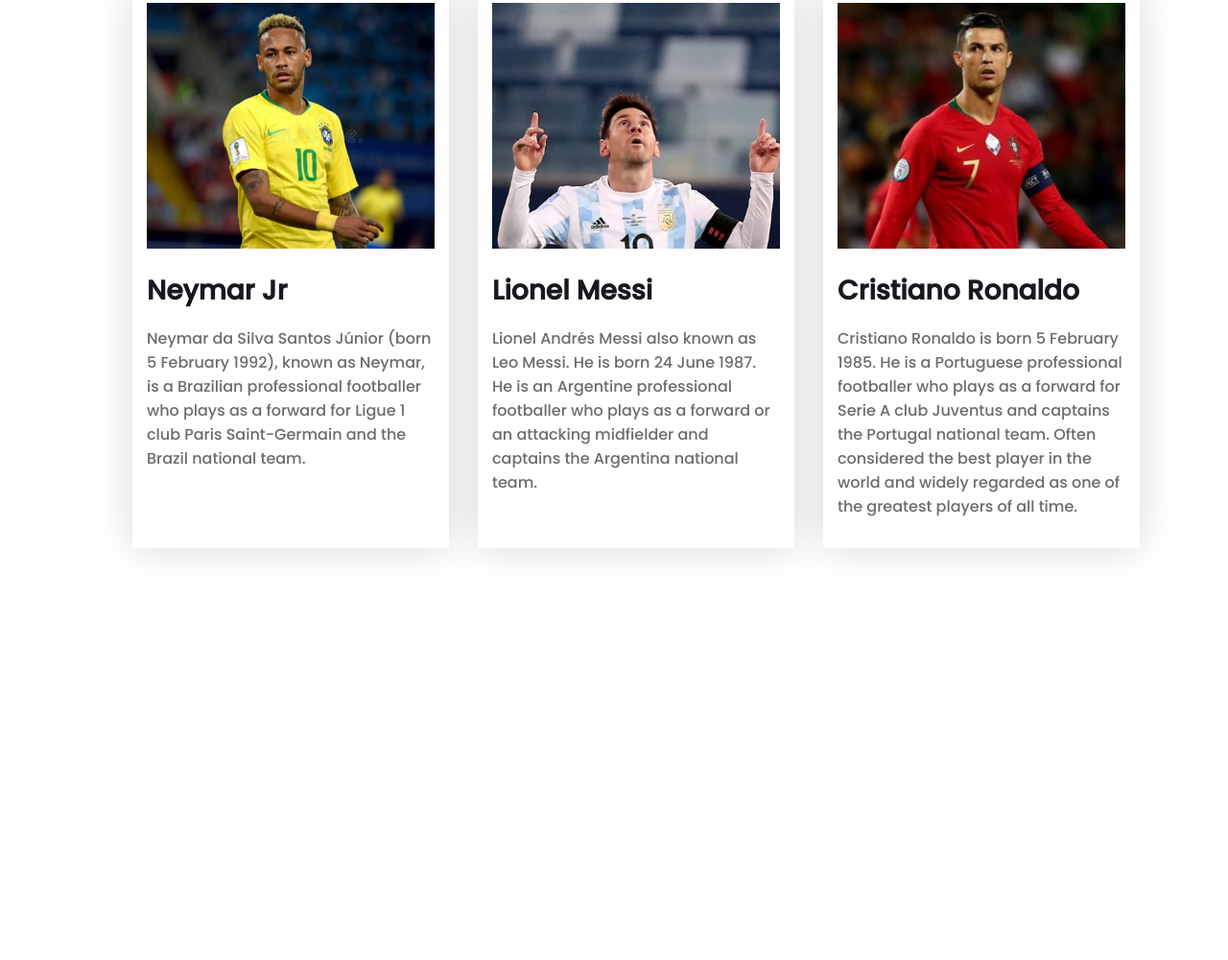
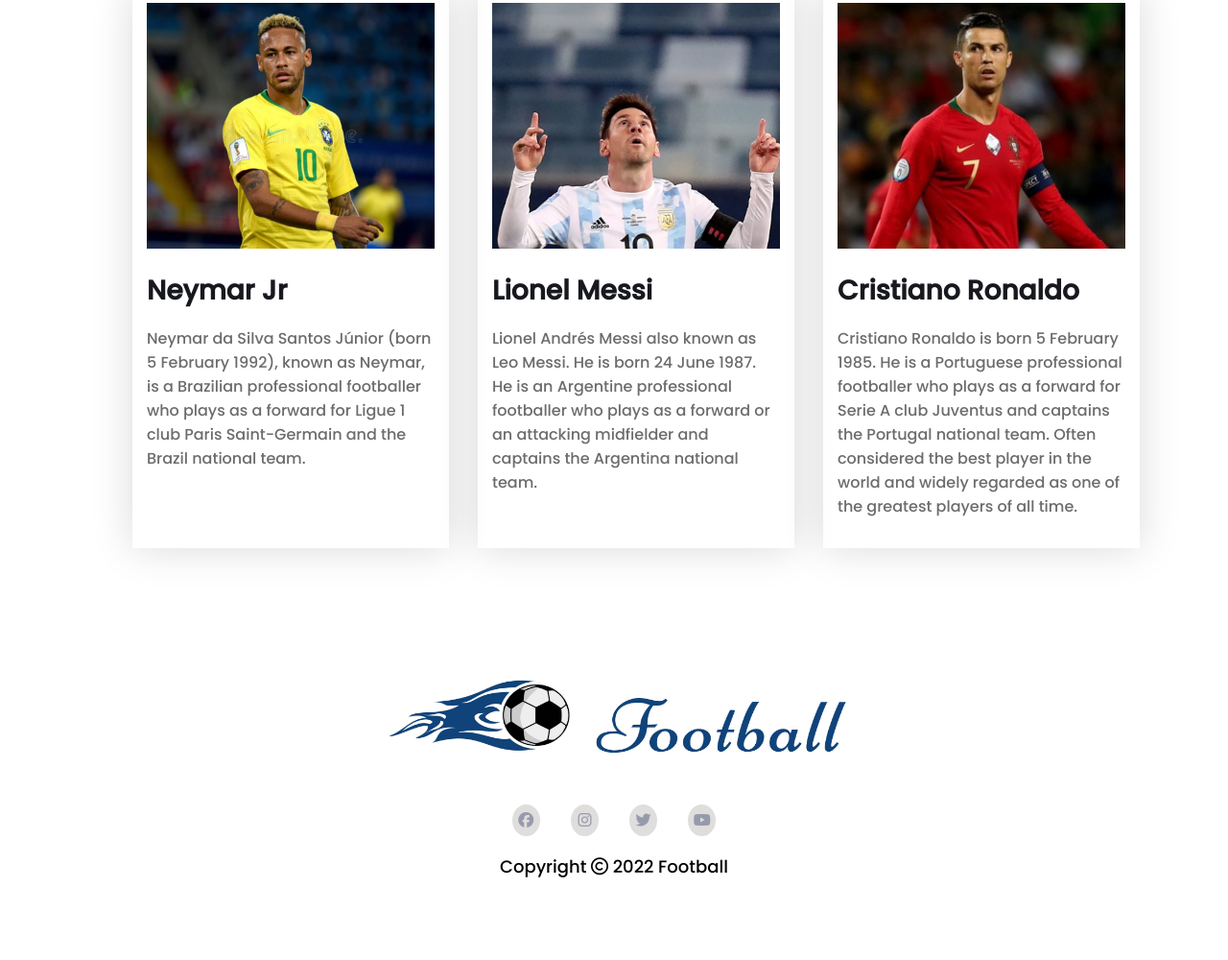
Before and after one commit to jahidgulap/ResponsiveFootballMain, a plain HTML site: page index.html in a window 1280 px wide. Shown: the part 774-1774 px from the top of the page at 96% size. Before the commit the page ends 1475 px from the top, so only its background shows below. Drawn offline with Linux system fonts and the light colour scheme.

Commit message:
footer added

```diff
--- a/index.html
+++ b/index.html
@@ -52,6 +52,22 @@
           </section>
       </main>
 
+      <footer class="footer">
+          <div class="f-logo">
+             <img src="images/Logo.png" alt="footer image">
+          </div>
+          <div class="f-social">
+              <a href="https://www.facebook.com/jahidulislam.gulap" target="_blank"><i class="fab fa-facebook"></i></a>
+              <a href="https://www.instagram.com/jahid_gulap/" target="_blank"><i class="fab fa-instagram"></i></a>
+              <a href="https://twitter.com/GulapJahid" target="_blank"><i class="fab fa-twitter"></i></a>
+              <a href="https://www.youtube.com/channel/UCStj-ORBZ7TGK1FwtGAUgbQ" target="_blank"><i class="fab fa-youtube"></i></a>
+          </div>
+          <div class="copyright">
+            <p>Copyright <i class="far fa-copyright"></i> 2022 Football</p>
+          </div>
+
+       </footer>
+
 
 </body>
 </html>
--- a/style.css
+++ b/style.css
@@ -1,6 +1,9 @@
-/* common style or utilities*/
+/* ------------------------
+common style or utilities
+-------------------------- */
 body{
     font-family: 'Poppins', sans-serif;
+    background-color: white;
 }
 header{
     background-color: #2D25A0;
@@ -35,8 +38,9 @@ header{
     transform:  rotateZ(100deg);
     transition: transform 5s ease;
 }
-
-/* Palyer information starts from here */
+/* --------------------------------
+Palyer information starts from here
+---------------------------------- */
 
 .gallery{
     display: grid;
@@ -65,3 +69,40 @@ header{
     color: #6C6C6C;
     font-size: 16px;
 }
+
+/* -------------------
+Footer start from here
+-------------------- */
+.footer{
+    display: grid;
+    grid-template-rows: repeat(1, 1fr);
+    text-align: center;
+}
+.f-logo img{
+    width: 483.87px;
+    height: 110px;
+    padding-bottom: 20px;
+}
+.f-social a{
+    width: 17px;
+    height: 12px;
+    padding: 14px;
+    padding-bottom: 20px;
+    color: #969BAB;
+}
+.fa-facebook,
+.fa-instagram,
+.fa-twitter,
+.fa-youtube {
+    background-color: rgba(218, 214, 214, 0.822);
+    border-radius: 50%;
+    width: 25px;
+    height:25px;
+    padding-top: 8px;
+    padding-left: 2px;
+    padding-right: 2px;
+}
+.copyright{
+    font-size: 18px;
+    margin-bottom: 63px;
+}
```
